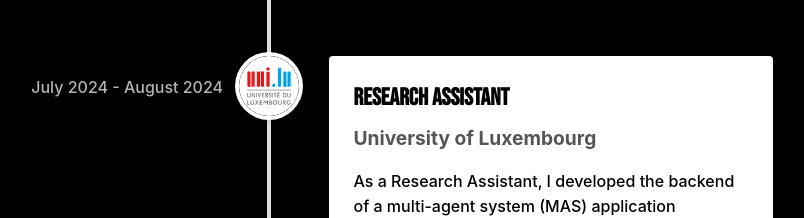
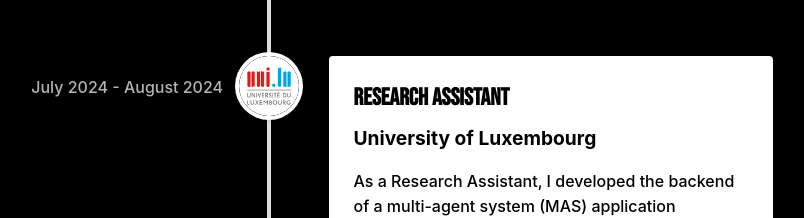
Before and after one commit to Titouaaaan/pi5-app, a Next.js app in the folder my-app/: page / in a window 1280 px wide. Shown: the part 3200-3418 px from the top of the page, without its empty margins (371-1175 px from the left). Built offline with nearby package versions, Linux system fonts and the light colour scheme; no server answers.

Commit message:
fix: force timeline content text to black

```diff
--- a/my-app/app/globals.css
+++ b/my-app/app/globals.css
@@ -71,3 +71,15 @@ button, a {
 .vertical-timeline::before {
   background: rgba(255, 255, 255, 0.1);
 }
+
+/* Timeline content - Force black text on white background */
+.vertical-timeline-element-content {
+  color: #000000 !important;
+}
+
+.vertical-timeline-element-content p,
+.vertical-timeline-element-content h3,
+.vertical-timeline-element-content h4,
+.vertical-timeline-element-content div {
+  color: #000000 !important;
+}
```
